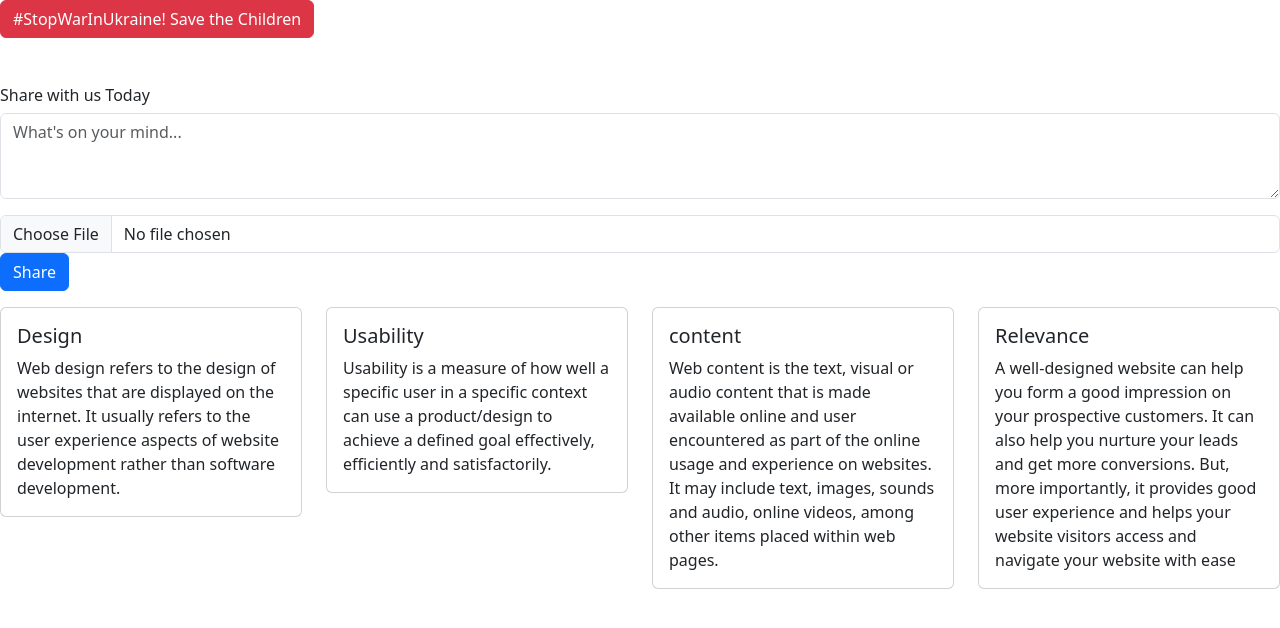
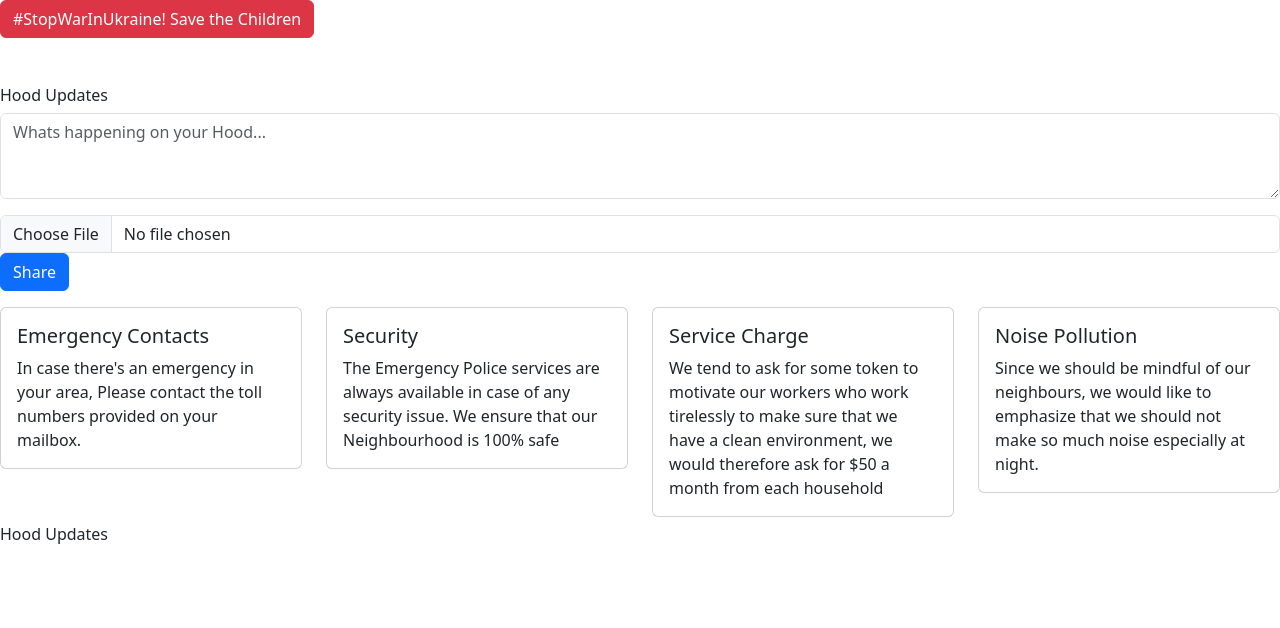
Before and after one commit to Mzazi25/nightWatch, a Django app: page / in a window 1280 px wide. Shown: the part 72-700 px from the top of the page. Run offline with Django 4.2, Linux system fonts and the light colour scheme; the visitor is signed in with stand-in values (Sample User, id 1); some libraries are stand-ins or nearby versions.

Commit message:
Updated dashboard

```diff
--- a/neighbourhood/templates/dashboard.html
+++ b/neighbourhood/templates/dashboard.html
@@ -8,7 +8,7 @@
 <br>
 <div class="col">
     <div class="jumbotron">
-            <h6>Share with us Today</h6>
+            <h6>Hood Updates</h6>
         </div>
         <div class="row">
             <div class="col-md-12">
@@ -17,7 +17,7 @@
                         {% csrf_token %}
                         <div class="mb-3">
                             <textarea required class="form-control" name="description" rows="3"
-                                placeholder="What's on your mind..."></textarea>
+                                placeholder="Whats happening on your Hood..."></textarea>
                         </div>
                         <input required type="file" name="image" id="files" class="form-control" />
                         <button id="postBtn" type="submit" class="btn btn-primary mb-3">Share </button>
@@ -31,10 +31,10 @@
         <div class="card">
             <div class="card-body">
                 <h5 class="card-title"><span class="material-icons-outlined">
-                    Design
+                    Emergency Contacts
                 </span></h5>
                 <p class="card-text">
-                    Web design refers to the design of websites that are displayed on the internet. It usually refers to the user experience aspects of website development rather than software development.
+                    In case there's an emergency in your area, Please contact the toll numbers provided on your mailbox.
                 </p>
 
             </div>
@@ -45,10 +45,10 @@
         <div class="card">
             <div class="card-body">
                 <h5 class="card-title"><span class="material-icons-outlined">
-                    Usability
+                    Security
                 </span></h5>
                 <p class="card-text">
-                    Usability is a measure of how well a specific user in a specific context can use a product/design to achieve a defined goal effectively, efficiently and satisfactorily.
+                   The Emergency Police services are always available in case of any security issue. We ensure that our Neighbourhood is 100% safe
                 </p>
 
             </div>
@@ -59,10 +59,10 @@
         <div class="card">
             <div class="card-body">
                 <h5 class="card-title"><span class="material-icons-outlined">
-                    content
+                    Service Charge
                 </span></h5>
                 <p class="card-text">
-                    Web content is the text, visual or audio content that is made available online and user encountered as part of the online usage and experience on websites. It may include text, images, sounds and audio, online videos, among other items placed within web pages.
+                   We tend to ask for some token to motivate our workers who work tirelessly to make sure that we have a clean environment, we would therefore ask for $50 a month from each household
                 </p>
 
             </div>
@@ -72,10 +72,10 @@
         <div class="card" >
             <div class="card-body">
                 <h5 class="card-title"><span class="material-icons-outlined">
-                    Relevance
+                    Noise Pollution
                 </span></h5>
                 <p class="card-text">
-                    A well-designed website can help you form a good impression on your prospective customers. It can also help you nurture your leads and get more conversions. But, more importantly, it provides good user experience and helps your website visitors access and navigate your website with ease
+                   Since we should be mindful of our neighbours, we would like to emphasize that we should not make so much noise especially at night.
                 </p>
 
             </div>
@@ -83,4 +83,12 @@
     </div>
 </div>
 
+<div class="row">
+    <div class="col-md-12">
+      <div id="jumbos" class="updates mt-2">
+        <div class="users">
+          <h6>Hood Updates</h6>
+        </div>
+        <div class="jumbotron" id="scrolls">
+
 {%endblock%}
--- a/neighbourhood/views.py
+++ b/neighbourhood/views.py
@@ -14,14 +14,13 @@ def dashboard(request):
 
         post = Post.objects.create(
             image = image,
-            description = data['post_data'],
+            # description = data['post_data'],
             user = request.user,
         )
-        return redirect('dash')
+        return redirect('dashboard')
     person=request.user.pk
     posts = Post.objects.all()
-    profile = Profile.objects.filter(user=person).all()
-    ctx = {"profile":profile,"posts":posts}
+    ctx = {"posts":posts}
     return render(request,"dashboard.html",ctx)
 
 def search_results(request):
```
Also changed, not shown: neighbourhood/models.py (+7 -1 lines), neighbourhood/migrations/0001_initial.py, neighbourhood/templates/profile.html (added).
